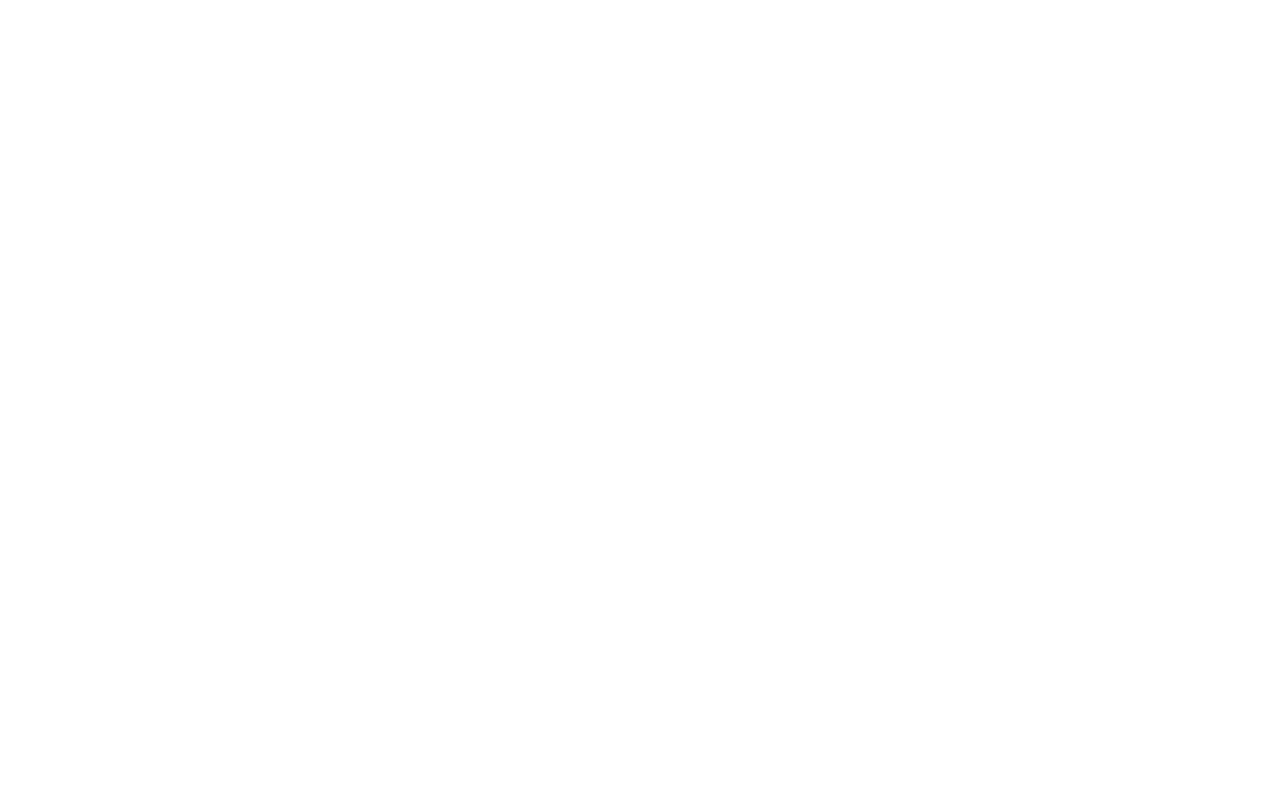
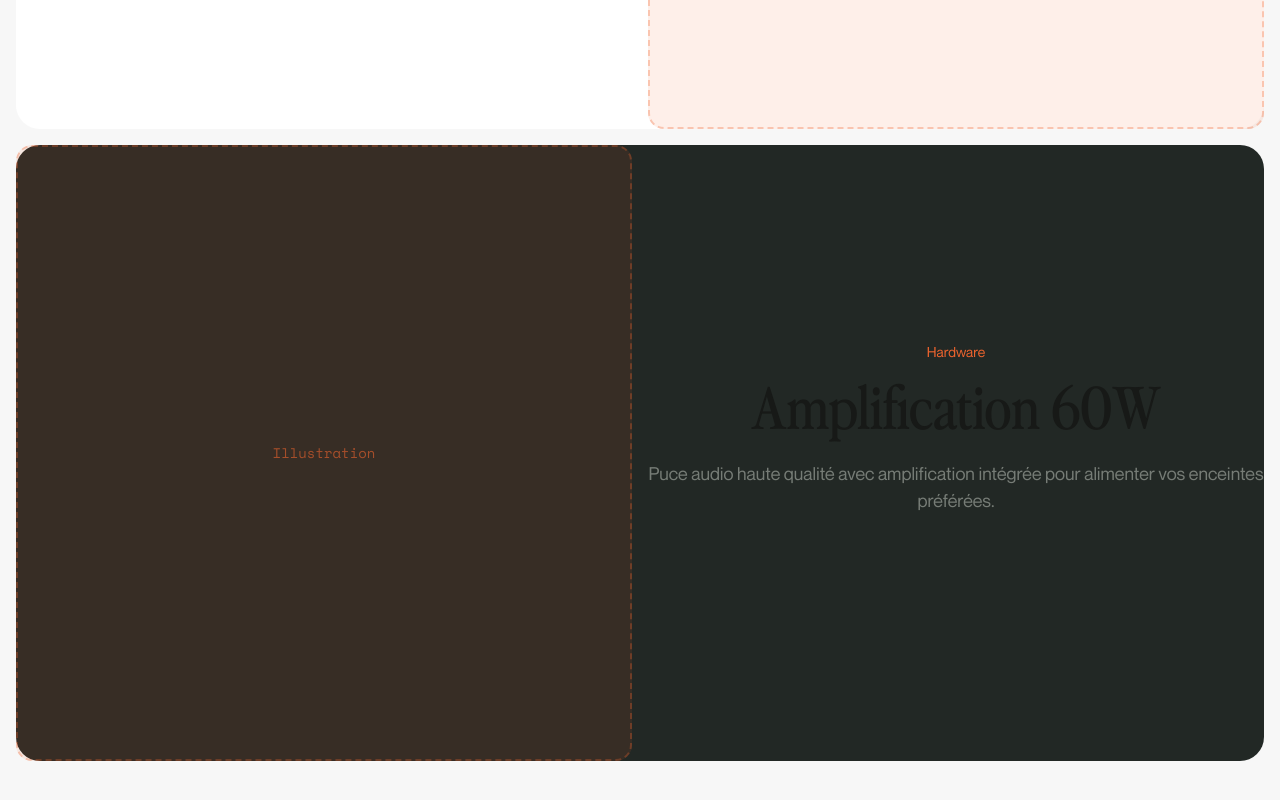
Before and after one commit to Leshauts/Milo-Website, a Vue app: page / in a window 1280 px wide. Shown: the part 1162-1962 px from the top of the page. Before the commit the page ends 800 px from the top, so only its background shows below. Built offline with nearby package versions, Linux system fonts and the light colour scheme.

Commit message:
style: addding sectionsplit and editing section

```diff
--- a/src/App.vue
+++ b/src/App.vue
@@ -3,22 +3,37 @@
 
   <!-- Section principale avec MainSectionTitle -->
   <Section variant="default">
-    <SectionTitle
-      variant="main"
-      tag="Meet Milō"
-      title="The all-in-one streaming&nbsp;amplifier"
-      paragraph="One touch. Any source. Every room. Milō brings together Spotify, Bluetooth, and macOS streaming with powerful 60W amplification and seamless multiroom sync, all in one elegant system."
-    />
+    <SectionTitle variant="main" tag="Meet Milō" title="The all-in-one streaming&nbsp;amplifier"
+      paragraph="One touch. Any source. Every room. Milō brings together Spotify, Bluetooth, and macOS streaming with powerful 60W amplification and seamless multiroom sync, all in one elegant system." />
   </Section>
 
   <!-- Section fonctionnalités -->
   <Section variant="strong">
-    <SectionTitle
-      tag="Fonctionnalités"
-      title="Architecture modulaire pour Raspberry Pi"
-      paragraph="Un système pensé pour la flexibilité et la performance, avec une interface utilisateur moderne et responsive."
-    />
+    <SectionTitle tag="Fonctionnalités" title="Architecture modulaire pour Raspberry Pi"
+      paragraph="Un système pensé pour la flexibilité et la performance, avec une interface utilisateur moderne et responsive." />
   </Section>
+
+  <!-- Section split normale -->
+  <SectionSplit variant="default">
+    <template #content>
+      <SectionTitle tag="Features" title="Streaming multiplateforme"
+        paragraph="Compatible avec Spotify Connect, AirPlay et Bluetooth. Contrôlez votre musique depuis n'importe quelle source." />
+    </template>
+    <template #illustration>
+      <!-- Animation future ici -->
+    </template>
+  </SectionSplit>
+
+  <!-- Section split inversée avec fond contrast -->
+  <SectionSplit variant="contrast" :reversed="true">
+    <template #content>
+      <SectionTitle tag="Hardware" title="Amplification 60W"
+        paragraph="Puce audio haute qualité avec amplification intégrée pour alimenter vos enceintes préférées." />
+    </template>
+    <template #illustration>
+      <!-- Animation future ici -->
+    </template>
+  </SectionSplit>
 
 </template>
 
@@ -26,13 +41,15 @@
 import GridToggle from './components/GridToggle.vue'
 import Section from './components/Section.vue'
 import SectionTitle from './components/SectionTitle.vue'
+import SectionSplit from './components/SectionSplit.vue'
 
 export default {
   name: 'App',
   components: {
     GridToggle,
     Section,
-    SectionTitle
+    SectionTitle,
+    SectionSplit
   },
   methods: {
     onGridToggle(isVisible) {
@@ -53,6 +70,4 @@ export default {
   padding: var(--space-08) var(--grid-margin);
   max-width: 100%;
 }
-
-
 </style>
--- a/src/components/Section.vue
+++ b/src/components/Section.vue
@@ -13,7 +13,7 @@ export default {
     variant: {
       type: String,
       default: 'default',
-      validator: (value) => ['default', 'contrast', 'strong'].includes(value)
+      validator: (value) => ['default', 'contrast'].includes(value)
     }
   },
   computed: {
@@ -37,9 +37,6 @@ export default {
   background-color: var(--color-background-neutral);
 }
 
-.section--strong {
-  background-color: var(--color-background-strong);
-}
 
 .section--contrast {
   background-color: var(--color-background-contrast);
--- /dev/null
+++ b/src/components/SectionSplit.vue
@@ -0,0 +1,132 @@
+<template>
+  <section class="section-split" :class="sectionClass">
+    <!-- Contenu texte -->
+    <div class="section-split__content" :class="contentClass">
+      <slot name="content" />
+    </div>
+
+    <!-- Bloc illustration (carré) -->
+    <div class="section-split__illustration" :class="illustrationClass">
+      <slot name="illustration">
+        <!-- Placeholder vide pour l'illustration -->
+        <div class="illustration-placeholder"></div>
+      </slot>
+    </div>
+  </section>
+</template>
+
+<script>
+export default {
+  name: 'SectionSplit',
+  props: {
+    variant: {
+      type: String,
+      default: 'default',
+      validator: (value) => ['default', 'contrast'].includes(value)
+    },
+    reversed: {
+      type: Boolean,
+      default: false
+    }
+  },
+  computed: {
+    sectionClass() {
+      return `section-split--${this.variant}`
+    },
+    contentClass() {
+      return {
+        'section-split__content--reversed': this.reversed
+      }
+    },
+    illustrationClass() {
+      return {
+        'section-split__illustration--reversed': this.reversed
+      }
+    }
+  }
+}
+</script>
+
+<style scoped>
+.section-split {
+  grid-column: 1 / -1;
+  border-radius: var(--border-radius-large);
+  display: flex;
+  align-items: center;
+  gap: var(--grid-gutter);
+}
+
+.section-split--default {
+  background-color: var(--color-background-neutral);
+}
+
+.section-split--contrast {
+  background-color: var(--color-background-contrast);
+  color: var(--color-text-contrast);
+}
+
+/* === CONTENU TEXTE === */
+.section-split__content {
+  flex: 1;
+  display: flex;
+  flex-direction: column;
+  justify-content: center;
+}
+
+.section-split__content--reversed {
+  order: 2;
+}
+
+/* === ILLUSTRATION === */
+.section-split__illustration {
+  flex: 1;
+  aspect-ratio: 1;
+  display: flex;
+  align-items: center;
+  justify-content: center;
+}
+
+.section-split__illustration--reversed {
+  order: 1;
+}
+
+/* Placeholder pour l'illustration */
+.illustration-placeholder {
+  width: 100%;
+  height: 100%;
+  background: rgba(239, 100, 46, 0.1);
+  border: 2px dashed rgba(239, 100, 46, 0.3);
+  border-radius: var(--border-radius-medium);
+  display: flex;
+  align-items: center;
+  justify-content: center;
+}
+
+.illustration-placeholder::after {
+  content: 'Illustration';
+  font-family: 'Space Mono', monospace;
+  font-size: var(--font-size-body-small);
+  color: var(--color-brand);
+  opacity: 0.6;
+}
+
+/* === RESPONSIVE MOBILE === */
+@media (max-width: 768px) {
+  .section-split {
+    flex-direction: column;
+    gap: var(--space-06);
+    min-height: auto;
+  }
+
+  .section-split__content,
+  .section-split__content--reversed {
+    order: 1 !important; /* Toujours en premier en mobile */
+  }
+
+  .section-split__illustration,
+  .section-split__illustration--reversed {
+    order: 2 !important; /* Toujours en second en mobile */
+    max-width: 280px;
+  }
+}
+</style>
```
